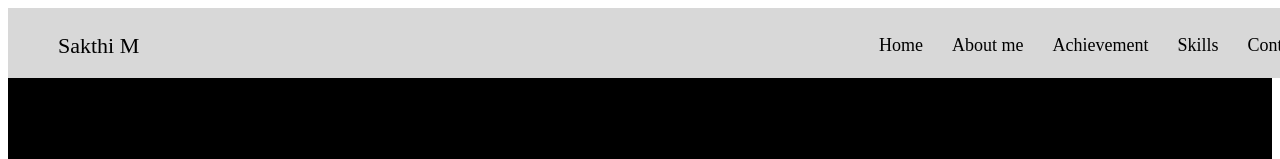
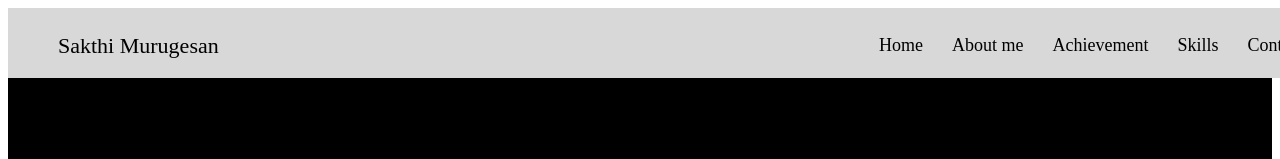
Before and after one commit to sakthimurugesan/profile, a plain HTML site: page index.html in a window 1280 px wide. Shown: the top 159 px of the page. Drawn offline with Linux system fonts and the light colour scheme.

Commit message:
name unchanged

```diff
--- a/index.html
+++ b/index.html
@@ -257,7 +257,7 @@
     <header></header>
     <section></section>
     <div class="header">
-        <span class="header-name">Sakthi M</span>
+        <span class="header-name">Sakthi Murugesan</span>
         <ul class="header-list">
             <li>Home</li>
             <li><a href="#intro">About me</a></li>
```
